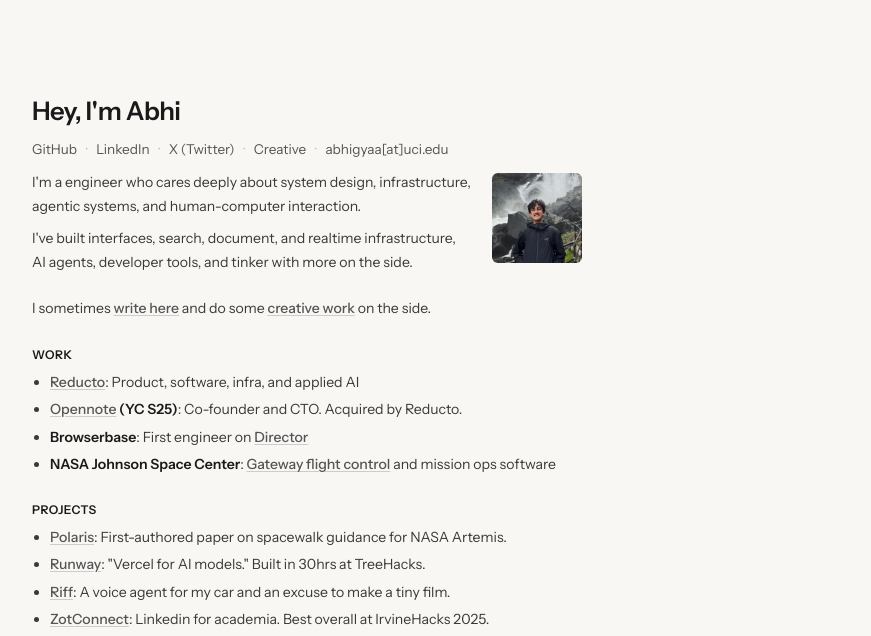
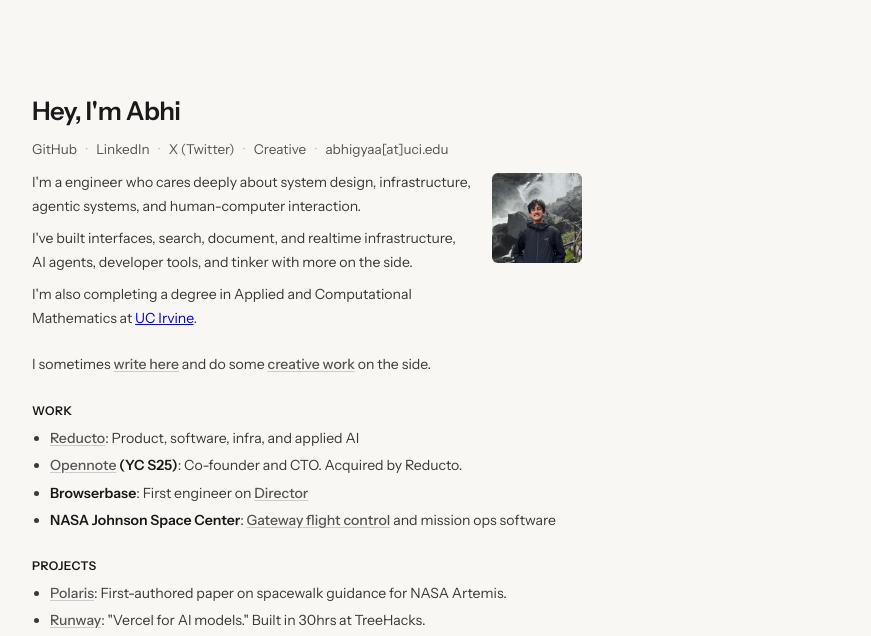
Before and after one commit to abhi-arya1/abhi-arya1.github.io, a website: page index.html in a window 1280 px wide. Shown: the top 636 px of the page, without its empty margins (333-1204 px from the left). Drawn offline with Linux system fonts and the light colour scheme.

Commit message:
update site

```diff
--- a/index.html
+++ b/index.html
@@ -43,6 +43,9 @@
                     I've built interfaces, search, document, and realtime
                     infrastructure, AI agents, developer tools, and tinker with
                     more on the side.
+                </p>
+                <p>
+                    I'm also completing a degree in Applied and Computational Mathematics at <a href="https://uci.edu">UC Irvine</a>.
                 </p>
             </div>
             <img src="/static/assets/pic.png" alt="Abhi" class="me-pic" />
```
